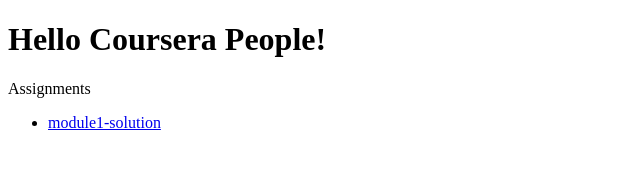
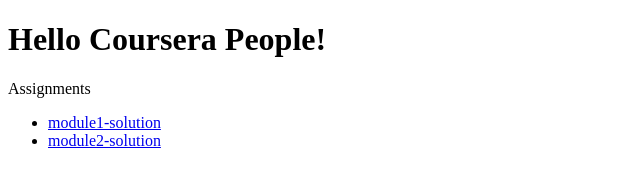
Before and after one commit to markosarroyo/coursera-test, a plain HTML site: page index.html in a window 1280 px wide. Shown: the whole page, without its empty margins (0-640 px from the left). Drawn offline with Linux system fonts and the light colour scheme.

Commit message:
Assignments index updated

```diff
--- a/index.html
+++ b/index.html
@@ -9,6 +9,7 @@
 	  <p>Assignments
 		  <ul>
 		  <li><a href="module1-solution/index.html" target="_blank">module1-solution</a></li>
+      <li><a href="module2-solution/index.html" target="_blank">module2-solution</a></li>
 		  </ul>
 	  </p>
   </body>
```
